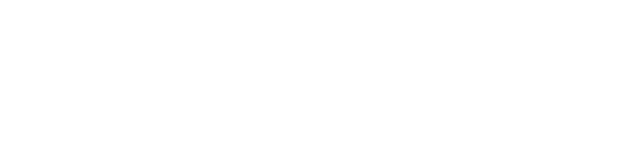
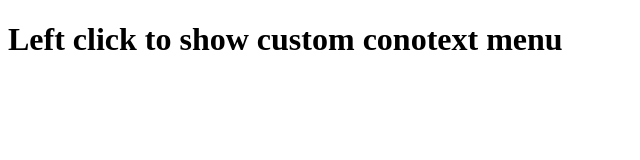
Before and after one commit to brixxxght/CustomContextMenu, a plain HTML site: page index.html in a window 1280 px wide. Shown: the whole page, without its empty margins (0-640 px from the left). Drawn offline with Linux system fonts and the light colour scheme.

Commit message:
minor html change

```diff
--- a/index.html
+++ b/index.html
@@ -8,6 +8,7 @@
     <title>Context Menu</title>
   </head>
   <body>
+    <h1>Left click to show custom conotext menu</h1>
     <article id="context-menu" class="hide">
       <ul>
         <li class="context-menu-item">Copy</li>
```
